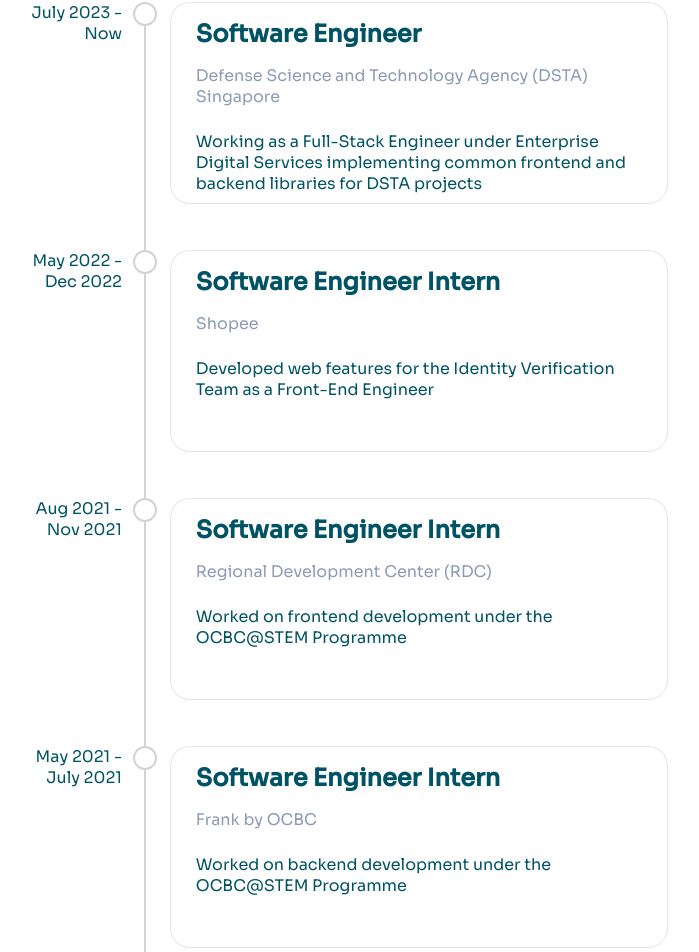
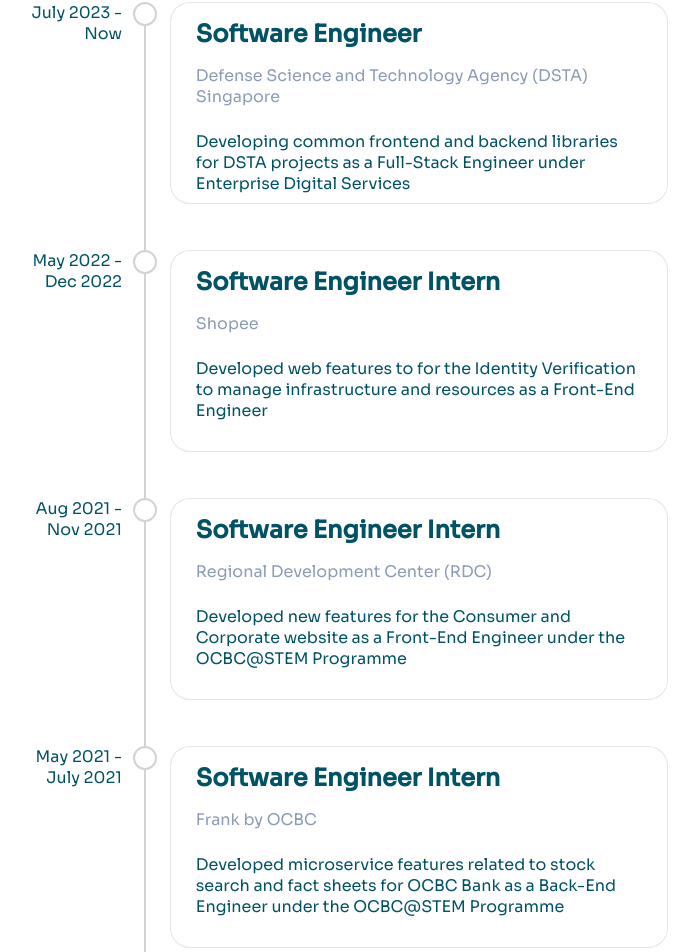
Before and after one commit to Ziyang-98/my-website-2.0, a React (Create React App) app: page / in a window 1280 px wide. Shown: the part 1878-2830 px from the top of the page, without its empty margins (294-993 px from the left). Built offline with nearby package versions, Linux system fonts and the light colour scheme.

Commit message:
feat: update description of experiences

```diff
--- a/src/sections/experiences/experience-items/dsta.js
+++ b/src/sections/experiences/experience-items/dsta.js
@@ -3,7 +3,7 @@ const DSTA = {
   company: "Defense Science and Technology Agency (DSTA) Singapore",
   duration: "July 2023 - Now",
   description:
-    "Working as a Full-Stack Engineer under Enterprise Digital Services implementing common frontend and backend libraries for DSTA projects",
+    "Developing common frontend and backend libraries for DSTA projects as a Full-Stack Engineer under Enterprise Digital Services",
   jobscope: [
     "Working as a Full-Stack Engineer under Enterprise Digital Services",
   ],
--- a/src/sections/experiences/experience-items/frank.js
+++ b/src/sections/experiences/experience-items/frank.js
@@ -2,7 +2,8 @@ const Frank = {
   jobTitle: "Software Engineer Intern",
   company: "Frank by OCBC",
   duration: "May 2021 - July 2021",
-  description: "Worked on backend development under the OCBC@STEM Programme",
+  description:
+    "Developed microservice features related to stock search and fact sheets for OCBC Bank as a Back-End Engineer under the OCBC@STEM Programme",
   jobscope: [
     "Developed microservices related to stock search and fact sheets using Java Spring Boot MVC framework",
     "Worked with RESTful & GraphQL API services",
--- a/src/sections/experiences/experience-items/rdc.js
+++ b/src/sections/experiences/experience-items/rdc.js
@@ -2,7 +2,8 @@ const RDC = {
   jobTitle: "Software Engineer Intern",
   company: "Regional Development Center (RDC)",
   duration: "Aug 2021 - Nov 2021",
-  description: "Worked on frontend development under the OCBC@STEM Programme",
+  description:
+    "Developed new features for the Consumer and Corporate website as a Front-End Engineer under the OCBC@STEM Programme",
   jobscope: [
     "Improved the UI/UX of the Consumer and Corporate website by implementing new web features for the web application",
     "Improved scalability in the project by modularizing the existing monolith web application into micro-frontend applications",
--- a/src/sections/experiences/experience-items/shopee.js
+++ b/src/sections/experiences/experience-items/shopee.js
@@ -3,7 +3,7 @@ const Shopee = {
   company: "Shopee",
   duration: "May 2022 - Dec 2022",
   description:
-    "Developed web features for the Identity Verification Team as a Front-End Engineer",
+    "Developed web features to for the Identity Verification to manage infrastructure and resources as a Front-End Engineer",
   jobscope: [
     "Developed and improved the overall UI/UX of the administrative web portal used by the Identity Verification Team",
     "Worked on repository migration for project expansion and documentation to onboard new developers",
```
Also changed, not shown: src/sections/experiences/components/experience/index.js (deleted, +0 -19 lines), src/sections/experiences/components/experience/index.module.scss (deleted, +0 -25 lines).
